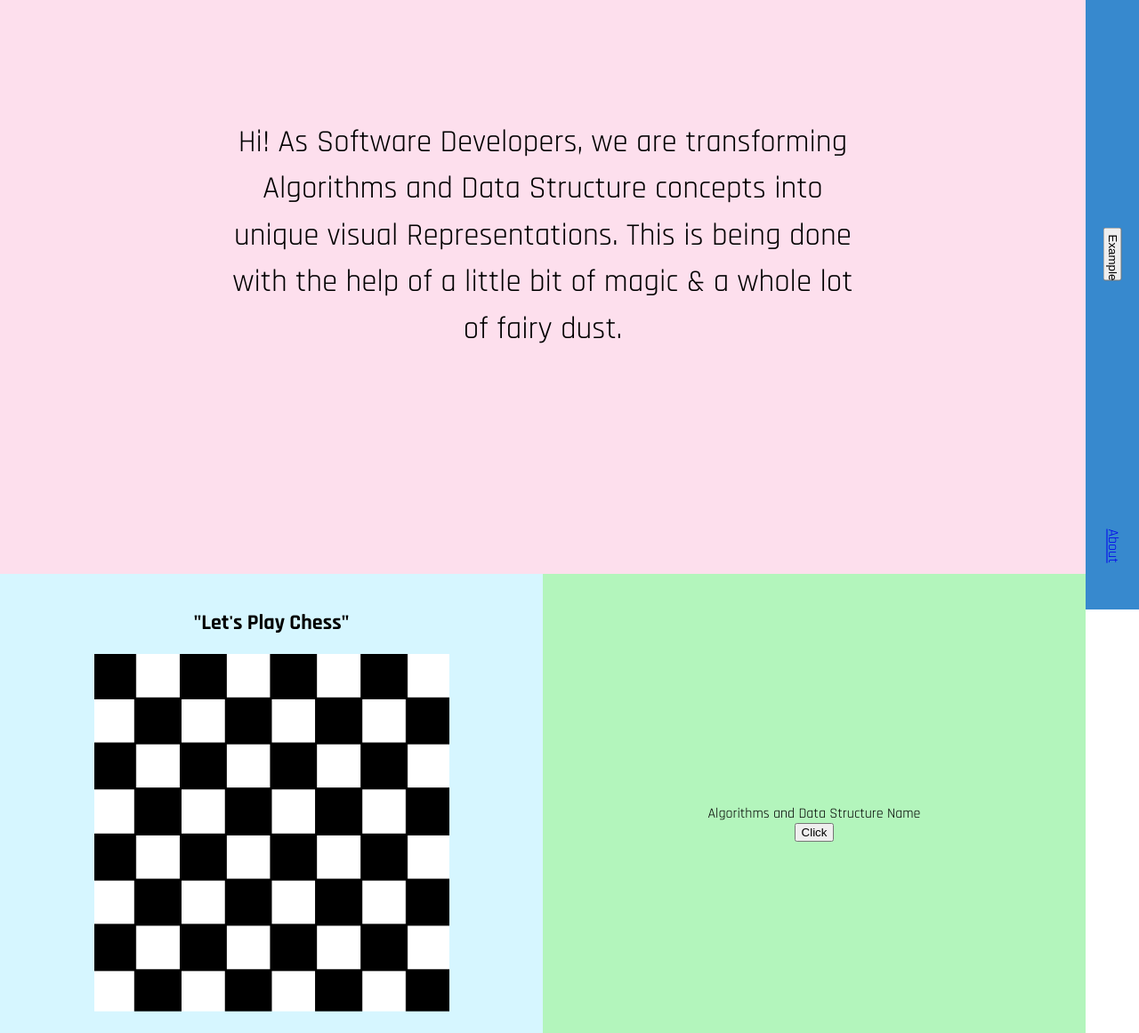
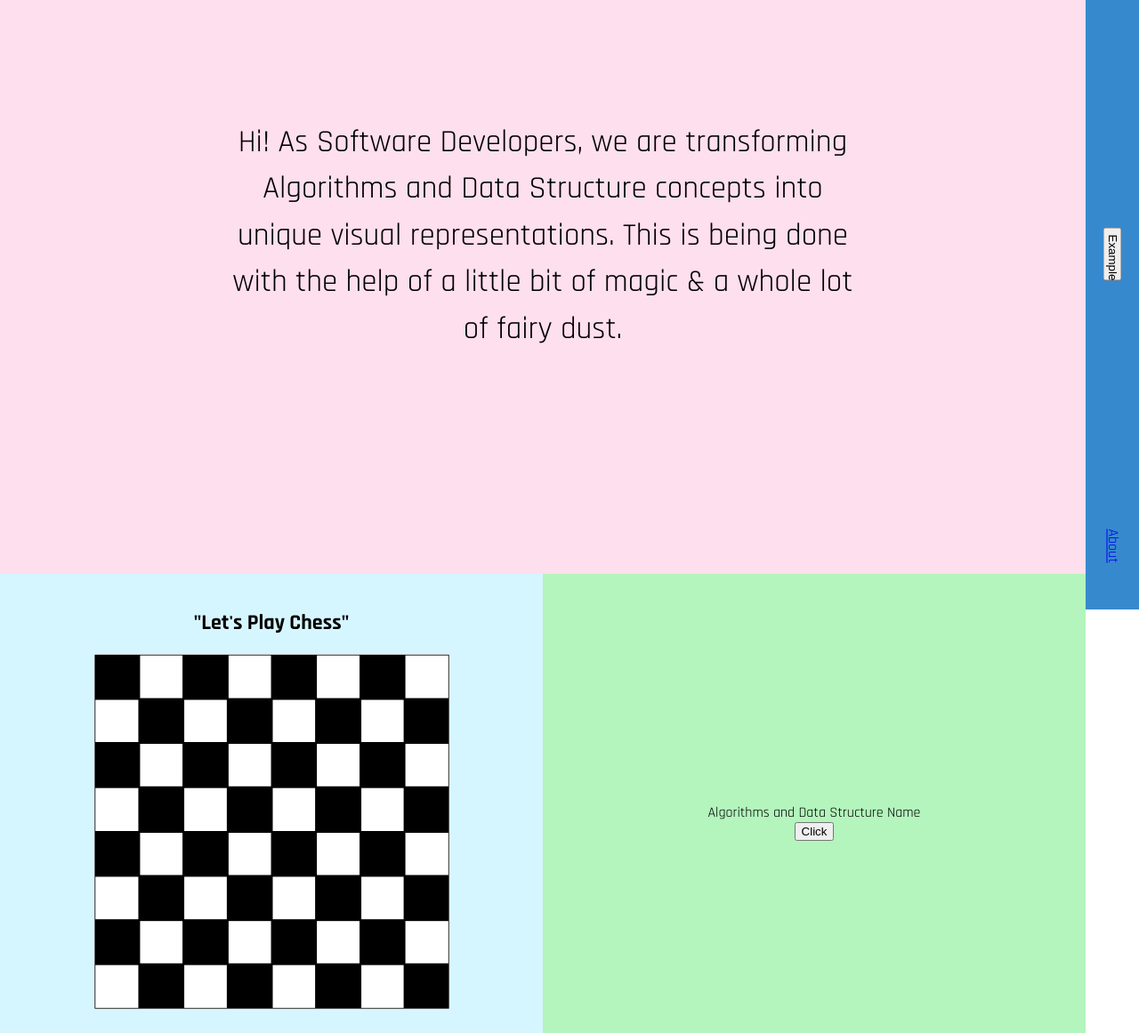
Before and after one commit to arichard02/code-portfolio, a plain HTML site: page index.html in a window 1280 px wide. Shown: the part 115-1276 px from the top of the page at 89% size. Drawn offline with Linux system fonts and the light colour scheme.

Commit message:
edit chess1.png

```diff
--- a/index.html
+++ b/index.html
@@ -28,7 +28,7 @@
             <!-- <h2>Hi! We Are Studio Bagaz'</h2> -->
             <p>
                 Hi! As Software Developers, we are transforming Algorithms
-                and Data Structure concepts into unique visual Representations.
+                and Data Structure concepts into unique visual representations.
                 This is being done with the help of a little bit of magic & a
                 whole lot of fairy dust.
             </p>
@@ -38,7 +38,7 @@
 
             <h2>"Let's Play Chess"</h2>
 
-            <img src="chess.png" alt="image of a chessboard">
+            <img src="chess1.png" alt="image of a chessboard">
 <!-- <script>
    var chessboard = document.getElementById('chessboard');
    for (var i = 0; i < 8; i++) {
```
Also changed, not shown: chess.html (+1 -1 lines), chess.js (renamed from main.js), chess1.png (added).
